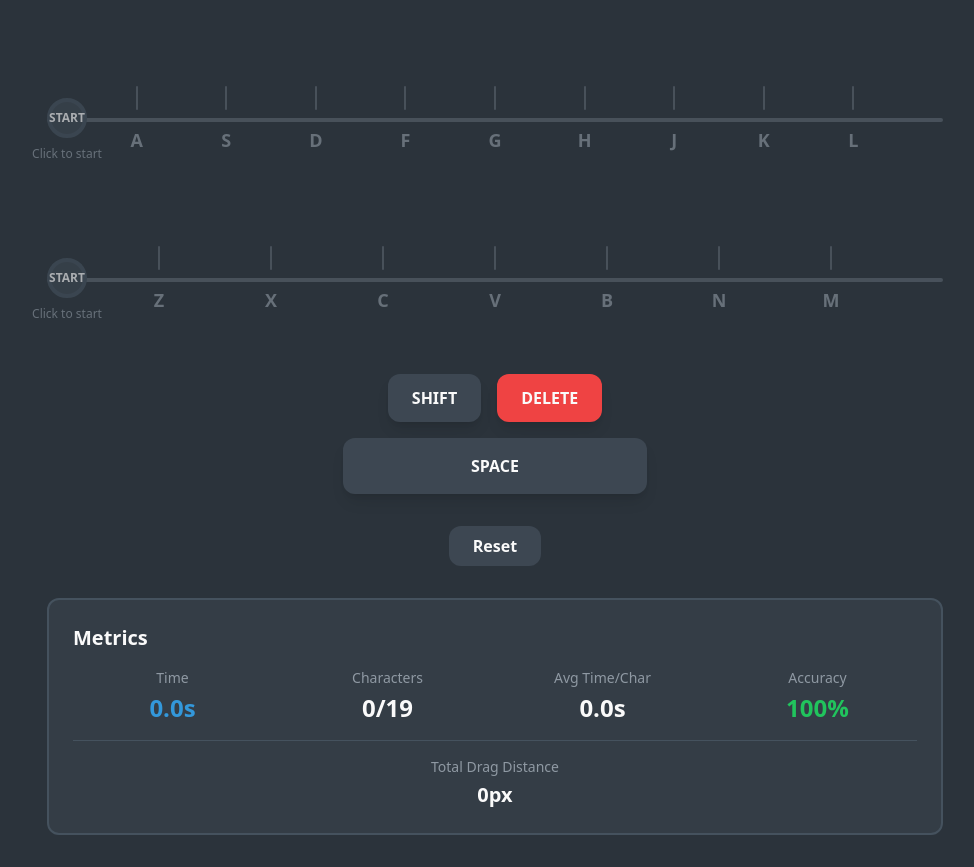
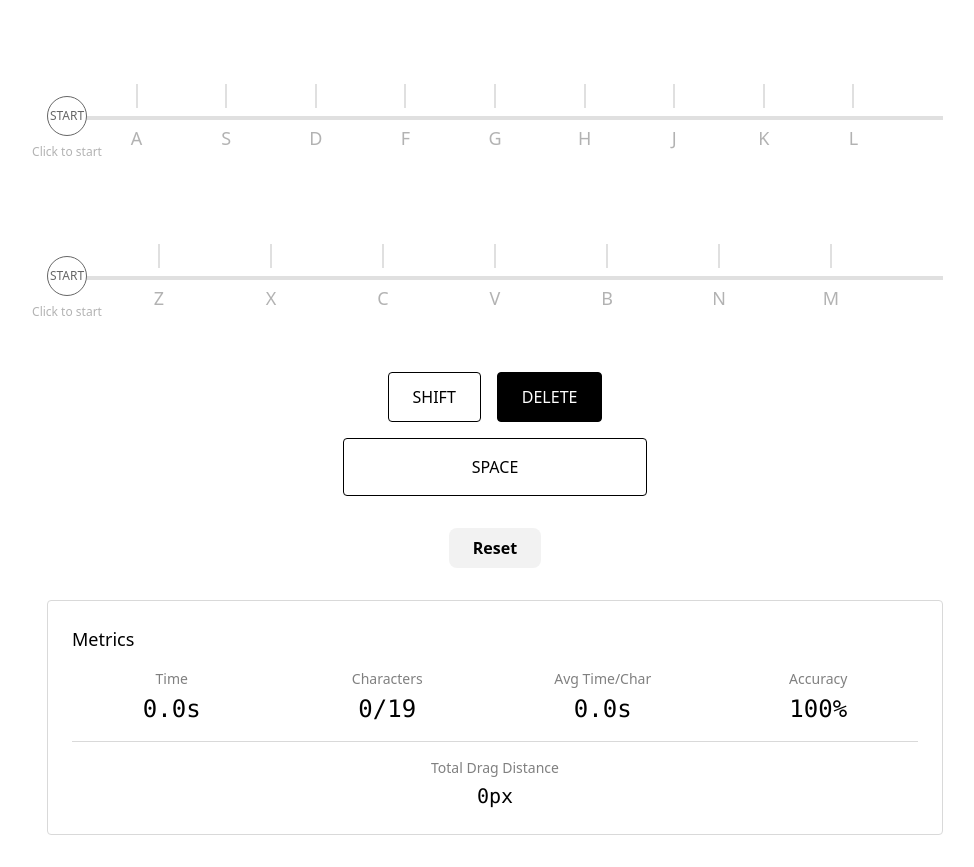
Before and after one commit to thientran01/INFO-463, a React (Vite) app: page / in a window 1280 px wide. Shown: the part 498-1365 px from the top of the page, without its empty margins (145-1119 px from the left). Built offline with nearby package versions, Linux system fonts and the light colour scheme; the HTML template or start-up script is replaced by a standard one.

Commit message:
Refactor: Remove all styling
Remove all color styling and revert to a black and white theme. Only basic hover and selection interactions should remain.

```diff
--- a/src/components/ControlButtons.tsx
+++ b/src/components/ControlButtons.tsx
@@ -17,10 +17,10 @@ export const ControlButtons = ({
       <div className="flex gap-4">
         <button
           onClick={onShift}
-          className={`px-6 py-3 rounded-lg font-semibold transition-all hover:scale-105 shadow-lg ${
+          className={`px-6 py-3 rounded font-medium transition-colors border ${
             isShiftActive
-              ? 'bg-success text-success-foreground shadow-success/50'
-              : 'bg-secondary text-secondary-foreground hover:bg-secondary/80'
+              ? 'bg-foreground text-background border-foreground'
+              : 'bg-background text-foreground border-foreground hover:bg-muted'
           }`}
         >
           SHIFT {isShiftActive && '✓'}
@@ -28,7 +28,7 @@ export const ControlButtons = ({
 
         <button
           onClick={onDelete}
-          className="bg-destructive text-destructive-foreground px-6 py-3 rounded-lg font-semibold hover:scale-105 transition-all shadow-lg hover:shadow-destructive/50"
+          className="bg-foreground text-background px-6 py-3 rounded font-medium hover:bg-muted-foreground transition-colors border border-foreground"
         >
           DELETE
         </button>
@@ -37,7 +37,7 @@ export const ControlButtons = ({
       {/* Space Bar - Wide */}
       <button
         onClick={onSpace}
-        className="bg-secondary text-secondary-foreground px-32 py-4 rounded-lg font-semibold hover:scale-105 hover:bg-secondary/80 transition-all shadow-lg"
+        className="bg-background text-foreground px-32 py-4 rounded font-medium hover:bg-muted transition-colors border border-foreground"
       >
         SPACE
       </button>
--- a/src/components/KeyboardSlider.tsx
+++ b/src/components/KeyboardSlider.tsx
@@ -103,7 +103,7 @@ export const KeyboardSlider = ({
           className="absolute top-0 transform -translate-x-1/2 transition-all duration-150"
           style={{ left: `${dotPosition}px` }}
         >
-          <div className="bg-accent text-accent-foreground px-4 py-2 rounded-lg font-bold text-xl shadow-lg">
+          <div className="bg-foreground text-background px-4 py-2 rounded font-medium text-xl">
             → {isShiftActive ? letters[snappedIndex].toUpperCase() : letters[snappedIndex].toLowerCase()}
           </div>
         </div>
@@ -118,8 +118,8 @@ export const KeyboardSlider = ({
       >
         {/* Slider Line */}
         <div
-          className={`absolute top-1/2 left-0 right-0 h-1 rounded-full transition-all ${
-            isActive ? 'bg-slider-active shadow-lg shadow-primary/20' : 'bg-slider-inactive'
+          className={`absolute top-1/2 left-0 right-0 h-1 transition-all ${
+            isActive ? 'bg-slider-active' : 'bg-slider-inactive'
           }`}
         />
 
@@ -136,9 +136,9 @@ export const KeyboardSlider = ({
             >
               {/* Tick Mark */}
               <div
-                className={`w-0.5 h-6 rounded-full transition-all ${
+                className={`w-0.5 h-6 transition-all ${
                   isSnapped
-                    ? 'bg-slider-snapped h-8 shadow-lg shadow-primary/50'
+                    ? 'bg-slider-snapped h-8'
                     : isActive
                     ? 'bg-tick'
                     : 'bg-slider-inactive'
@@ -146,21 +146,17 @@ export const KeyboardSlider = ({
               />
 
               {/* Snap Zone Indicator */}
-              {isActive && (
+              {isActive && isSnapped && (
                 <div
-                  className={`absolute top-0 left-1/2 transform -translate-x-1/2 w-12 h-12 rounded-full border-2 transition-all ${
-                    isSnapped
-                      ? 'border-slider-hover bg-slider-hover/20 scale-110'
-                      : 'border-transparent'
-                  }`}
+                  className="absolute top-0 left-1/2 transform -translate-x-1/2 w-12 h-12 rounded-full border border-foreground transition-all"
                 />
               )}
 
               {/* Letter */}
               <div
-                className={`absolute top-10 left-1/2 transform -translate-x-1/2 text-lg font-semibold transition-all ${
+                className={`absolute top-10 left-1/2 transform -translate-x-1/2 text-lg transition-all ${
                   isSnapped
-                    ? 'text-accent scale-125 font-bold'
+                    ? 'text-foreground font-semibold'
                     : isActive
                     ? 'text-foreground'
                     : 'text-muted-foreground'
@@ -176,13 +172,15 @@ export const KeyboardSlider = ({
         <div className="absolute left-0 top-1/2 transform -translate-y-1/2">
           <div
             onMouseDown={handleStartDotMouseDown}
-            className={`w-10 h-10 rounded-full cursor-grab active:cursor-grabbing transition-all ${
+            className={`w-10 h-10 rounded-full cursor-grab active:cursor-grabbing transition-all border ${
               isActive
-                ? 'bg-primary border-4 border-primary-foreground shadow-xl shadow-primary/50 scale-110'
-                : 'bg-secondary border-4 border-border hover:scale-110 hover:bg-primary hover:border-primary-foreground'
+                ? 'bg-foreground border-foreground'
+                : 'bg-background border-foreground hover:bg-muted'
             }`}
           >
-            <div className="w-full h-full flex items-center justify-center text-xs font-bold text-primary-foreground">
+            <div className={`w-full h-full flex items-center justify-center text-xs font-medium ${
+              isActive ? 'text-background' : 'text-foreground'
+            }`}>
               {isActive ? '▶' : 'START'}
             </div>
           </div>
@@ -205,9 +203,9 @@ export const KeyboardSlider = ({
             }}
           >
             <div
-              className={`w-6 h-6 rounded-full bg-dot border-4 shadow-lg transition-all ${
+              className={`w-6 h-6 rounded-full bg-dot border-2 transition-all ${
                 snappedIndex !== null
-                  ? 'border-slider-snapped scale-125 shadow-primary/50'
+                  ? 'border-foreground scale-125'
                   : 'border-foreground'
               }`}
             />
@@ -220,7 +218,7 @@ export const KeyboardSlider = ({
         <div className="flex justify-center mt-4">
           <button
             onClick={handleConfirm}
-            className="bg-primary text-primary-foreground px-8 py-3 rounded-lg font-semibold text-lg hover:scale-105 transition-transform shadow-lg hover:shadow-primary/50"
+            className="bg-foreground text-background px-8 py-3 rounded font-medium text-lg hover:bg-muted-foreground transition-colors"
           >
             ENTER
           </button>
--- a/src/components/MetricsPanel.tsx
+++ b/src/components/MetricsPanel.tsx
@@ -46,42 +46,34 @@ export const MetricsPanel = ({
 
   return (
     <div className="w-full max-w-4xl mx-auto mt-8">
-      <div className="bg-card rounded-xl p-6 border-2 border-border">
-        <h3 className="text-xl font-semibold mb-4 text-foreground">Metrics</h3>
+      <div className="bg-card rounded p-6 border border-border">
+        <h3 className="text-lg font-medium mb-4 text-foreground">Metrics</h3>
 
         <div className="grid grid-cols-2 md:grid-cols-4 gap-4">
           <div className="text-center">
             <div className="text-sm text-muted-foreground mb-1">Time</div>
-            <div className="text-2xl font-bold text-primary">
+            <div className="text-2xl font-mono text-foreground">
               {formatTime(elapsedTime)}
             </div>
           </div>
 
           <div className="text-center">
             <div className="text-sm text-muted-foreground mb-1">Characters</div>
-            <div className="text-2xl font-bold text-foreground">
+            <div className="text-2xl font-mono text-foreground">
               {typedText.length}/{targetText.length}
             </div>
           </div>
 
           <div className="text-center">
             <div className="text-sm text-muted-foreground mb-1">Avg Time/Char</div>
-            <div className="text-2xl font-bold text-foreground">
+            <div className="text-2xl font-mono text-foreground">
               {formatTime(averageTimePerChar)}
             </div>
           </div>
 
           <div className="text-center">
             <div className="text-sm text-muted-foreground mb-1">Accuracy</div>
-            <div
-              className={`text-2xl font-bold ${
-                calculateAccuracy() === 100
-                  ? 'text-success'
-                  : calculateAccuracy() > 80
-                  ? 'text-accent'
-                  : 'text-destructive'
-              }`}
-            >
+            <div className="text-2xl font-mono text-foreground">
               {calculateAccuracy()}%
             </div>
           </div>
@@ -91,15 +83,15 @@ export const MetricsPanel = ({
           <div className="text-sm text-muted-foreground mb-1">
             Total Drag Distance
           </div>
-          <div className="text-xl font-semibold text-foreground">
+          <div className="text-xl font-mono text-foreground">
             {Math.round(totalDragDistance)}px
           </div>
         </div>
 
         {isComplete && (
-          <div className="mt-6 p-4 bg-success/20 border-2 border-success rounded-lg text-center">
-            <div className="text-2xl font-bold text-success mb-2">
-              🎉 Complete!
+          <div className="mt-6 p-4 bg-muted border border-border rounded text-center">
+            <div className="text-xl font-medium text-foreground mb-2">
+              Complete!
             </div>
             <div className="text-sm text-foreground">
               You typed "{targetText}" in {formatTime(elapsedTime)} with{' '}
--- a/src/index.css
+++ b/src/index.css
@@ -8,45 +8,45 @@ All colors MUST be HSL.
 
 @layer base {
   :root {
-    --background: 210 15% 20%;
-    --foreground: 0 0% 98%;
+    --background: 0 0% 100%;
+    --foreground: 0 0% 0%;
 
-    --card: 210 15% 24%;
-    --card-foreground: 0 0% 98%;
+    --card: 0 0% 100%;
+    --card-foreground: 0 0% 0%;
 
-    --popover: 210 15% 20%;
-    --popover-foreground: 0 0% 98%;
+    --popover: 0 0% 100%;
+    --popover-foreground: 0 0% 0%;
 
-    --primary: 204 70% 53%;
+    --primary: 0 0% 0%;
     --primary-foreground: 0 0% 100%;
 
-    --secondary: 210 15% 28%;
-    --secondary-foreground: 0 0% 98%;
+    --secondary: 0 0% 95%;
+    --secondary-foreground: 0 0% 0%;
 
-    --muted: 210 15% 28%;
-    --muted-foreground: 210 10% 60%;
+    --muted: 0 0% 95%;
+    --muted-foreground: 0 0% 50%;
 
-    --accent: 48 96% 53%;
-    --accent-foreground: 210 15% 20%;
+    --accent: 0 0% 0%;
+    --accent-foreground: 0 0% 100%;
 
-    --destructive: 0 84% 60%;
-    --destructive-foreground: 0 0% 98%;
+    --destructive: 0 0% 0%;
+    --destructive-foreground: 0 0% 100%;
 
-    --success: 142 71% 45%;
-    --success-foreground: 0 0% 98%;
+    --success: 0 0% 0%;
+    --success-foreground: 0 0% 100%;
 
-    --border: 210 15% 32%;
-    --input: 210 15% 32%;
-    --ring: 204 70% 53%;
+    --border: 0 0% 85%;
+    --input: 0 0% 85%;
+    --ring: 0 0% 0%;
 
-    --slider-active: 204 70% 53%;
-    --slider-inactive: 210 10% 40%;
-    --slider-snapped: 204 70% 53%;
-    --slider-hover: 48 96% 53%;
-    --dot: 0 0% 10%;
-    --tick: 210 10% 50%;
+    --slider-active: 0 0% 0%;
+    --slider-inactive: 0 0% 80%;
+    --slider-snapped: 0 0% 0%;
+    --slider-hover: 0 0% 70%;
+    --dot: 0 0% 0%;
+    --tick: 0 0% 70%;
 
-    --radius: 0.75rem;
+    --radius: 0.5rem;
 
     --transition-smooth: all 0.3s cubic-bezier(0.4, 0, 0.2, 1);
     --transition-snap: all 0.15s cubic-bezier(0.34, 1.56, 0.64, 1);
@@ -69,8 +69,8 @@ All colors MUST be HSL.
   }
 
   .dark {
-    --background: 210 15% 20%;
-    --foreground: 0 0% 98%;
+    --background: 0 0% 100%;
+    --foreground: 0 0% 0%;
   }
 }
 
```
Also changed, not shown: src/components/TextDisplay.tsx (+7 -7 lines).
